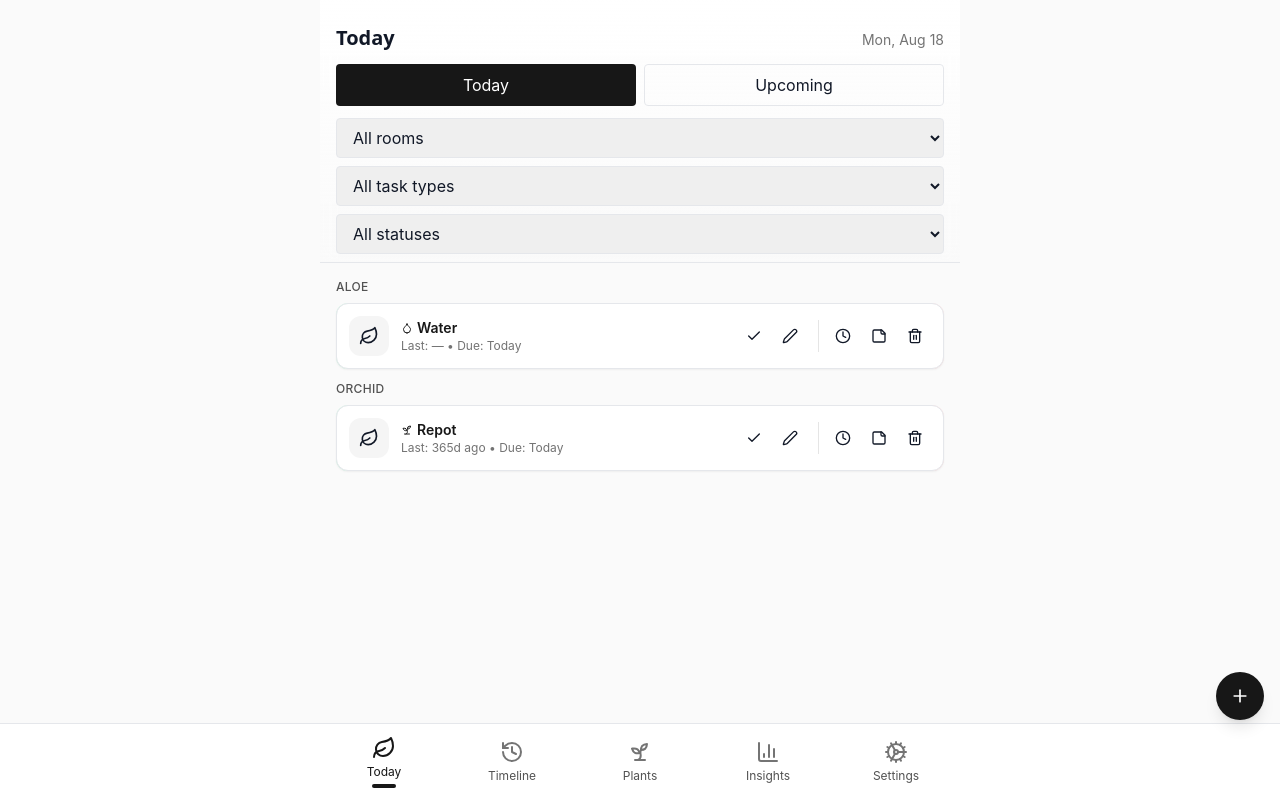
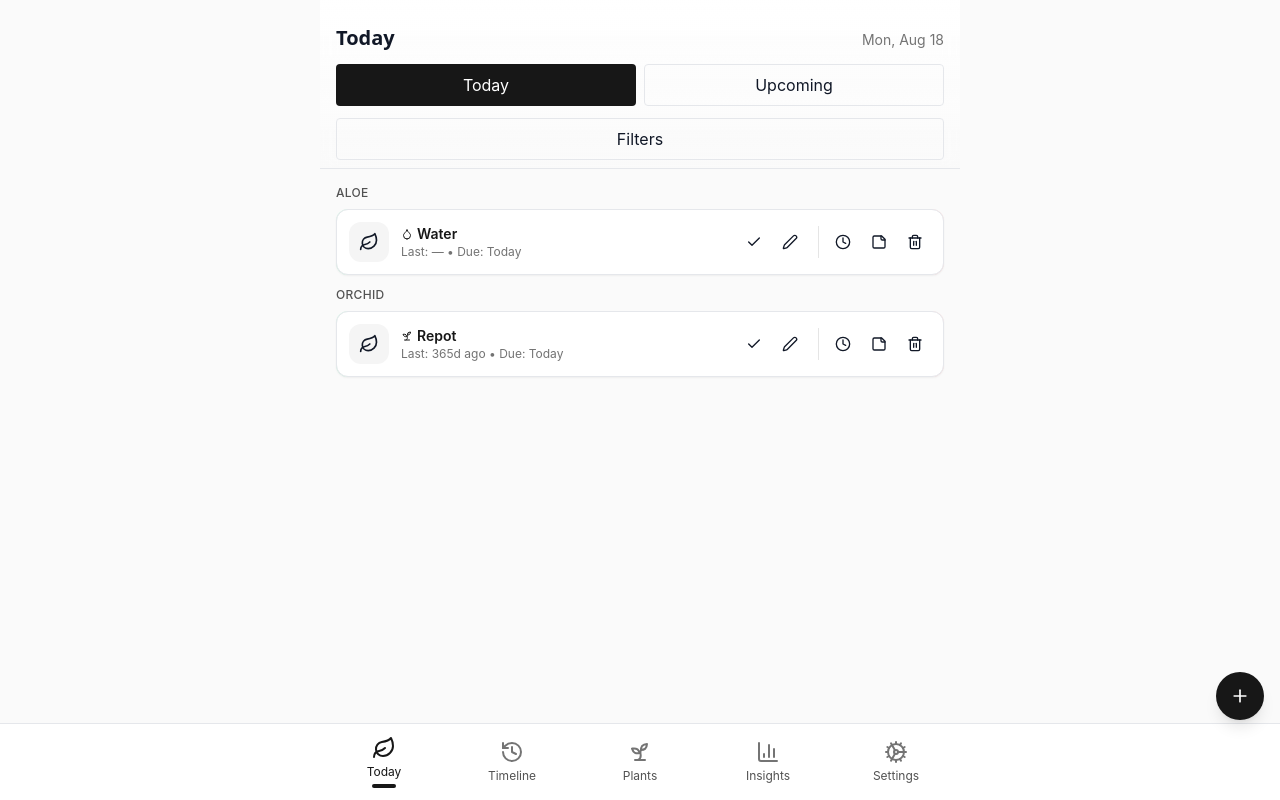
Before and after one commit to osmond/kaymaria, a Next.js app: page /app in a window 1280 px wide. Built offline with nearby package versions, Linux system fonts and the light colour scheme; a web font is replaced by a local one.

Commit message:
Add filters modal and button

```diff
--- a/app/app/AppShell.tsx
+++ b/app/app/AppShell.tsx
@@ -9,6 +9,7 @@ import QuickAddModal from "@/components/QuickAddModal";
 import AddPlantModal from "@/components/AddPlantModal";
 import EditTaskModal from "@/components/EditTaskModal";
 import ThemeToggle from "@/components/ThemeToggle";
+import FiltersModal from "@/components/FiltersModal";
 import { TaskDTO } from "@/lib/types";
 import { motion } from "framer-motion";
 import { Check } from "lucide-react";
@@ -98,6 +99,7 @@ export default function AppShell({ initialView }:{ initialView?: "today"|"timeli
   const [taskWindow, setTaskWindow] = useState(DEFAULT_TASK_WINDOW_DAYS);
 
   // modals
+  const [filtersOpen, setFiltersOpen] = useState(false);
   const [addOpen, setAddOpen] = useState(false);
   const [addPlantOpen, setAddPlantOpen] = useState(false);
   const [prefillPlantName, setPrefillPlantName] = useState("");
@@ -508,40 +510,13 @@ export default function AppShell({ initialView }:{ initialView?: "today"|"timeli
                 </div>
               </div>
             )}
-            <div className="mt-3 space-y-2">
-              <select
-                value={roomFilter}
-                onChange={(e) => setRoomFilter(e.target.value)}
+            <div className="mt-3">
+              <button
                 className="border rounded px-3 py-2 w-full"
+                onClick={() => setFiltersOpen(true)}
               >
-                <option value="">All rooms</option>
-                {rooms.map((r) => (
-                  <option key={r} value={r}>
-                    {r}
-                  </option>
-                ))}
-              </select>
-              <select
-                value={typeFilter}
-                onChange={(e) => setTypeFilter(e.target.value)}
-                className="border rounded px-3 py-2 w-full"
-              >
-                <option value="">All task types</option>
-                {types.map((t) => (
-                  <option key={t} value={t}>
-                    {labelForType(t as any)}
-                  </option>
-                ))}
-              </select>
-              <select
-                value={statusFilter}
-                onChange={(e) => setStatusFilter(e.target.value)}
-                className="border rounded px-3 py-2 w-full"
-              >
-                <option value="">All statuses</option>
-                <option value="overdue">Overdue</option>
-                <option value="urgent">Due soon</option>
-              </select>
+                Filters
+              </button>
             </div>
           </>
         )}
@@ -665,16 +640,12 @@ export default function AppShell({ initialView }:{ initialView?: "today"|"timeli
               <div className="text-xs text-neutral-500">Recent care events</div>
             </div>
             <div className="px-4 py-2 border-b">
-              <select
-                value={eventTypeFilter}
-                onChange={(e) => setEventTypeFilter(e.target.value)}
+              <button
                 className="border rounded px-3 py-2 w-full"
+                onClick={() => setFiltersOpen(true)}
               >
-                <option value="">All event types</option>
-                <option value="water">Water</option>
-                <option value="fertilize">Fertilize</option>
-                <option value="repot">Repot</option>
-              </select>
+                Filters
+              </button>
             </div>
             <ul className="text-sm px-4 py-2">
               {eventsErr && <li className="py-3 text-red-600">{eventsErr}</li>}
@@ -816,6 +787,21 @@ export default function AppShell({ initialView }:{ initialView?: "today"|"timeli
         </div>
       )}
 
+      <FiltersModal
+        open={filtersOpen}
+        onClose={() => setFiltersOpen(false)}
+        rooms={rooms}
+        roomFilter={roomFilter}
+        setRoomFilter={setRoomFilter}
+        types={types}
+        typeFilter={typeFilter}
+        setTypeFilter={setTypeFilter}
+        statusFilter={statusFilter}
+        setStatusFilter={setStatusFilter}
+        eventTypeFilter={eventTypeFilter}
+        setEventTypeFilter={setEventTypeFilter}
+      />
+
       <EditTaskModal
         open={!!editTask}
         task={
--- /dev/null
+++ b/components/FiltersModal.tsx
@@ -0,0 +1,88 @@
+'use client';
+import React from 'react';
+
+function labelForType(t: string) {
+  return t === 'water' ? 'Water' : t === 'fertilize' ? 'Fertilize' : 'Repot';
+}
+
+type Props = {
+  open: boolean;
+  onClose: () => void;
+  rooms: string[];
+  roomFilter: string;
+  setRoomFilter: (v: string) => void;
+  types: string[];
+  typeFilter: string;
+  setTypeFilter: (v: string) => void;
+  statusFilter: string;
+  setStatusFilter: (v: string) => void;
+  eventTypeFilter: string;
+  setEventTypeFilter: (v: string) => void;
+};
+
+export default function FiltersModal({
+  open,
+  onClose,
+  rooms,
+  roomFilter,
+  setRoomFilter,
+  types,
+  typeFilter,
+  setTypeFilter,
+  statusFilter,
+  setStatusFilter,
+  eventTypeFilter,
+  setEventTypeFilter,
+}: Props) {
+  if (!open) return null;
+  return (
+    <div className="fixed inset-0 z-50 flex items-end sm:items-center justify-center" onClick={(e) => { if (e.target === e.currentTarget) onClose(); }}>
+      <div className="absolute inset-0 bg-black/30" />
+      <div className="relative w-full sm:max-w-sm bg-white rounded-t-2xl sm:rounded-2xl p-4 shadow-xl max-h-[90vh] overflow-y-auto">
+        <div className="mb-3">
+          <div className="text-lg font-semibold">Filters</div>
+        </div>
+        <div className="space-y-3">
+          <div className="grid gap-1">
+            <label className="text-sm">Room</label>
+            <select className="border rounded px-3 py-2 w-full" value={roomFilter} onChange={(e) => setRoomFilter(e.target.value)}>
+              <option value="">All rooms</option>
+              {rooms.map((r) => (
+                <option key={r} value={r}>{r}</option>
+              ))}
+            </select>
+          </div>
+          <div className="grid gap-1">
+            <label className="text-sm">Task type</label>
+            <select className="border rounded px-3 py-2 w-full" value={typeFilter} onChange={(e) => setTypeFilter(e.target.value)}>
+              <option value="">All task types</option>
+              {types.map((t) => (
+                <option key={t} value={t}>{labelForType(t)}</option>
+              ))}
+            </select>
+          </div>
+          <div className="grid gap-1">
+            <label className="text-sm">Status</label>
+            <select className="border rounded px-3 py-2 w-full" value={statusFilter} onChange={(e) => setStatusFilter(e.target.value)}>
+              <option value="">All statuses</option>
+              <option value="overdue">Overdue</option>
+              <option value="urgent">Due soon</option>
+            </select>
+          </div>
+          <div className="grid gap-1">
+            <label className="text-sm">Event type</label>
+            <select className="border rounded px-3 py-2 w-full" value={eventTypeFilter} onChange={(e) => setEventTypeFilter(e.target.value)}>
+              <option value="">All event types</option>
+              <option value="water">Water</option>
+              <option value="fertilize">Fertilize</option>
+              <option value="repot">Repot</option>
+            </select>
+          </div>
+        </div>
+        <div className="mt-4 flex justify-end">
+          <button className="border rounded px-3 py-2" onClick={onClose}>Close</button>
+        </div>
+      </div>
+    </div>
+  );
+}
```
